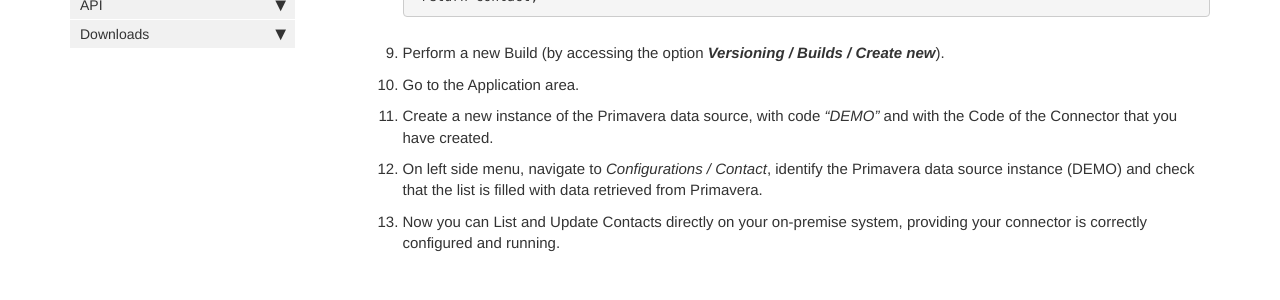
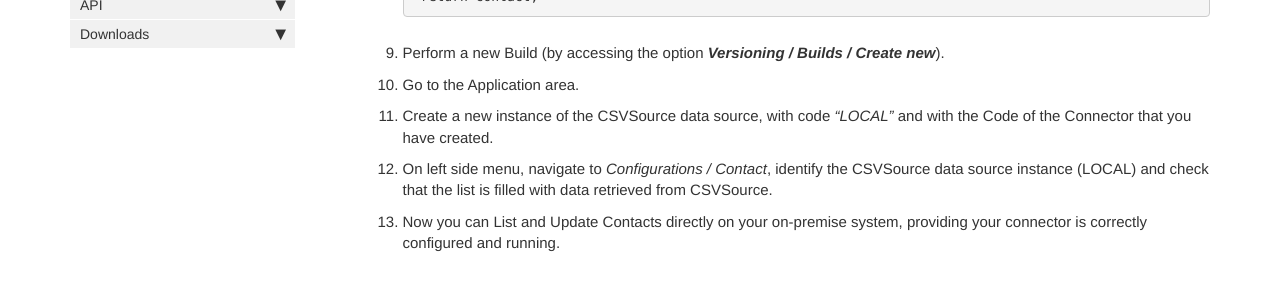
Before and after one commit to daniel8lopes/omnia3, a Jekyll site: the page built from docs/pages/omnia3/Tutorials/omnia3_connectortutorial.md, in a window 1280 px wide and 900 px high, scrolled down 4815 px. Shown: the part 370-670 px from the top of the window. Built offline with Jekyll 4.4.1, drawn with Linux system fonts in a browser that asks for light colours; nearby versions of some CDN libraries; comment, search, counter and statistics services are not loaded; some of the changed text lies outside the part shown.

Commit message:
Update omnia3_connectortutorial.md

```diff
--- a/docs/pages/omnia3/Tutorials/omnia3_connectortutorial.md
+++ b/docs/pages/omnia3/Tutorials/omnia3_connectortutorial.md
@@ -34,7 +34,7 @@ This tutorial assumes that you have created a OMNIA tenant ([click here to see h
 
 5. Click the button ***Add new*** to grant the connector user access to the tenant. The user can be retrieved on step 3, property "Client Email"
 
-6. Now use these configurations to configure a connector in the machine with the Primavera ERP, following the [installation guide](omnia3_connector_install.html) and [configuration guide](omnia3_connector_configuration.html).
+6. Now use these configurations to configure a connector on your local machine (or a Windows VM), following the [installation guide](omnia3_connector_install.html) and [configuration guide](omnia3_connector_configuration.html).
 
 7. Start the configured connector.
 
@@ -42,11 +42,11 @@ This tutorial assumes that you have created a OMNIA tenant ([click here to see h
 
 1. Access Omnia homepage, select the tenant where you are going to model and you will be redirected to the modeling area.
 
-2. Through the left side menu, create a new Data Source by accessing the option ***Data Sources / Add new*** on the top right side. Set its Name as "*Primavera*", Behaviour Runtime and Data Access Runtime as *"External"*.
+2. Through the left side menu, create a new Data Source by accessing the option ***Data Sources / Add new*** on the top right side. Set its Name as "*CSVSource*", Behaviour Runtime and Data Access Runtime as *"External"*.
 
     ![Modeler create DataSource](/images/tutorials/primaveraconnector/add-new-datasource.png)
 
-3. Create a new Agent with name *"Contact"*, and set it as using the external data source *"Primavera"* that you created earlier.
+3. Create a new Agent with name *"Contact"*, and set it as using the external data source *"CSVSource"* that you created earlier.
 
     ![Modeler create Agent](/images/tutorials/primaveraconnector/add-new-agent.png)
 
@@ -204,8 +204,8 @@ This tutorial assumes that you have created a OMNIA tenant ([click here to see h
 
 10. Go to the Application area.
 
-11. Create a new instance of the Primavera data source, with code *"DEMO"* and with the Code of the Connector that you have created.
+11. Create a new instance of the CSVSource data source, with code *"LOCAL"* and with the Code of the Connector that you have created.
 
-12. On left side menu, navigate to *Configurations / Contact*, identify the Primavera data source instance (DEMO) and check that the list is filled with data retrieved from Primavera.
+12. On left side menu, navigate to *Configurations / Contact*, identify the CSVSource data source instance (LOCAL) and check that the list is filled with data retrieved from CSVSource.
 
 13. Now you can List and Update Contacts directly on your on-premise system, providing your connector is correctly configured and running.
```
